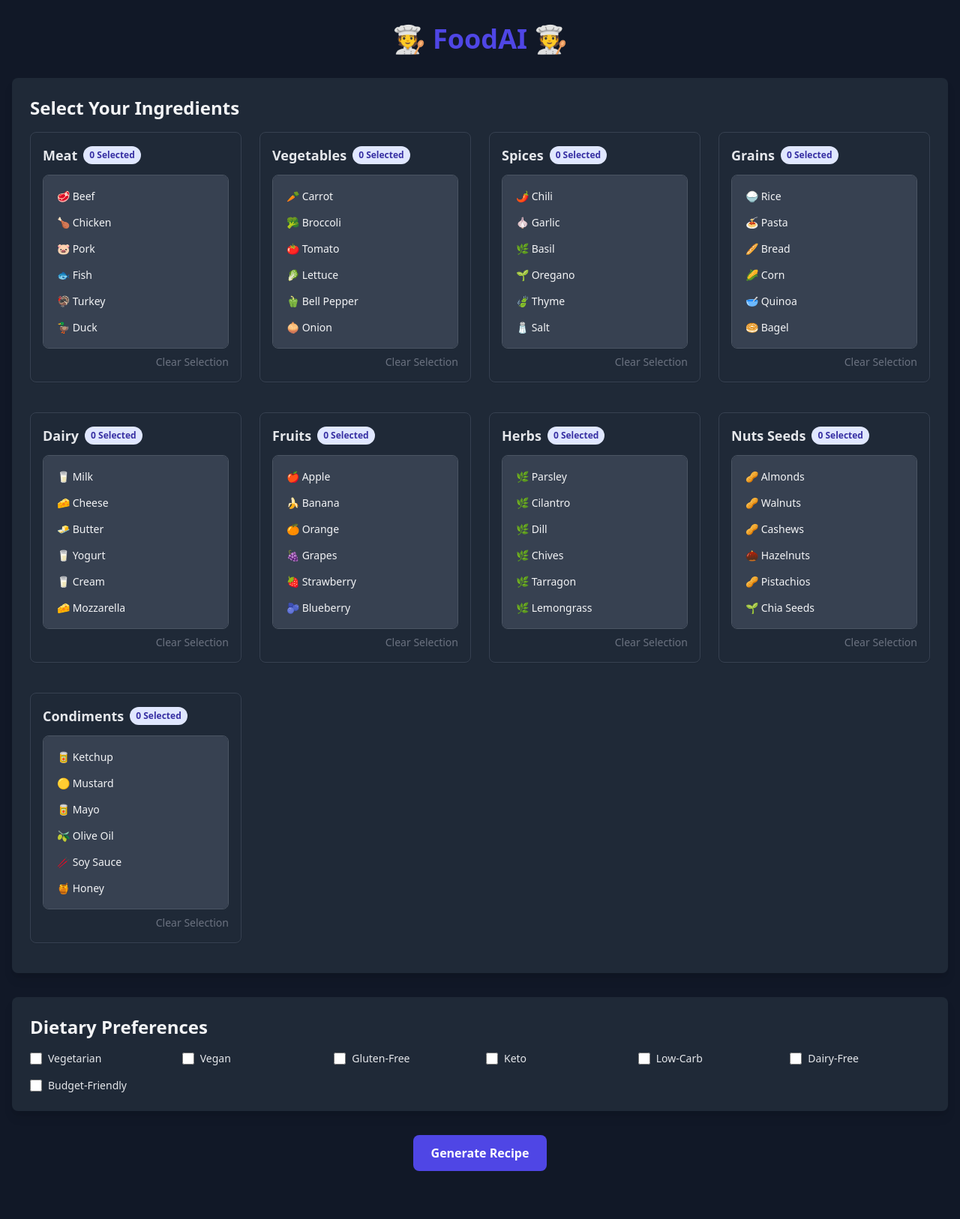
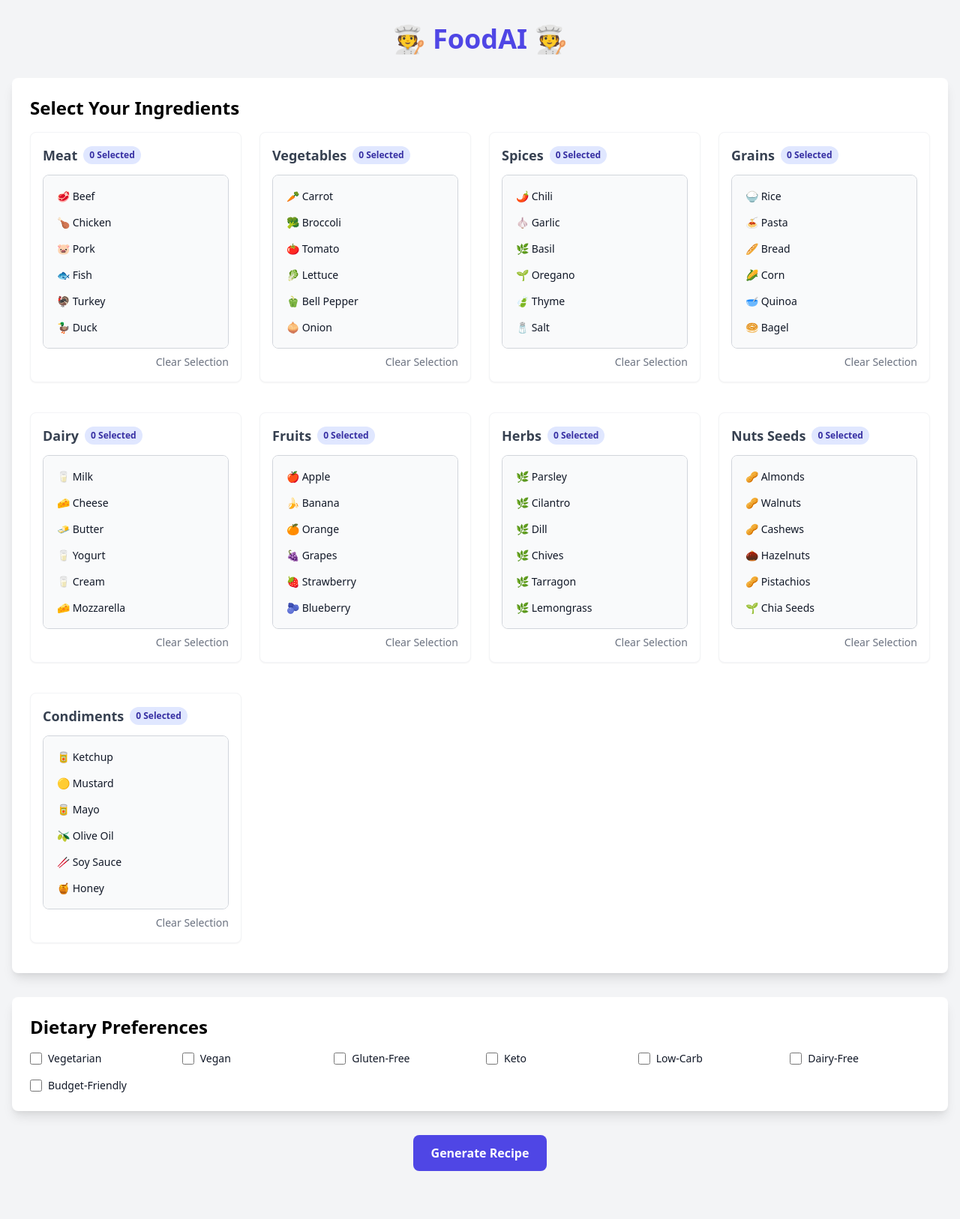
Before and after one commit to velrov1/recipe-ai, a Flask app: page / in a window 1280 px wide. Shown: the whole page at 75% size. Run offline with Flask 3, Linux system fonts and the light colour scheme.

Commit message:
Revert "feat: implement dark mode theme for better user experience"
This reverts commit e36b64658482459c433288de87f6bf48ea00d130.

```diff
--- a/templates/index.html
+++ b/templates/index.html
@@ -8,30 +8,30 @@
     <link href="https://cdnjs.cloudflare.com/ajax/libs/font-awesome/6.5.1/css/all.min.css" rel="stylesheet">
     <script src="https://cdnjs.cloudflare.com/ajax/libs/font-awesome/6.5.1/js/all.min.js"></script>
 </head>
-<body class="bg-gray-900 text-gray-100">
+<body class="bg-gray-100">
 
     <div class="container mx-auto px-4 py-8">
         <h1 class="text-4xl font-bold text-center mb-8 text-indigo-600">🧑‍🍳 FoodAI 🧑‍🍳</h1>
 
         <!-- Ingredient Selection -->
-        <div class="bg-gray-800 rounded-lg shadow-lg p-6 mb-8">
+        <div class="bg-white rounded-lg shadow-lg p-6 mb-8">
             <h2 class="text-2xl font-semibold mb-4">Select Your Ingredients</h2>
 
             <div class="grid grid-cols-1 md:grid-cols-2 lg:grid-cols-3 xl:grid-cols-4 gap-6">
                 {% for category, items in ingredients.items() %}
-                <div class="mb-4 bg-gray-800 p-4 rounded-lg shadow-sm border border-gray-700">
-                    <label class="block text-gray-200 font-bold mb-3 capitalize flex items-center">
+                <div class="mb-4 bg-white p-4 rounded-lg shadow-sm border border-gray-100">
+                    <label class="block text-gray-700 font-bold mb-3 capitalize flex items-center">
                         <span class="text-lg">{{ category.replace('_', ' ') }}</span>
                         <span class="ml-2 text-xs bg-indigo-100 text-indigo-800 px-2 py-1 rounded-full" id="{{ category }}-count">0 selected</span>
                     </label>
                     <div class="relative">
-                        <select class="ingredient-select bg-gray-700 border border-gray-600 text-gray-100 text-sm rounded-lg focus:ring-indigo-500 focus:border-indigo-500 block w-full p-2.5"
+                        <select class="ingredient-select bg-gray-50 border border-gray-300 text-gray-900 text-sm rounded-lg focus:ring-indigo-500 focus:border-indigo-500 block w-full p-2.5"
                                 data-category="{{ category }}"
                                 multiple
                                 size="6"
                                 title="Hold Ctrl/Cmd to select multiple ingredients">
                             {% for item in items %}
-                            <option value="{{ item }}" class="p-2 hover:bg-indigo-700 cursor-pointer">{{ item }}</option>
+                            <option value="{{ item }}" class="p-2 hover:bg-indigo-50 cursor-pointer">{{ item }}</option>
                             {% endfor %}
                         </select>
                         <div class="flex justify-end mt-2">
@@ -46,13 +46,13 @@
         </div>
 
         <!-- Dietary Preferences -->
-        <div class="bg-gray-800 rounded-lg shadow-lg p-6 mb-8">
+        <div class="bg-white rounded-lg shadow-lg p-6 mb-8">
             <h2 class="text-2xl font-semibold mb-4">Dietary Preferences</h2>
             <div class="grid grid-cols-2 md:grid-cols-3 lg:grid-cols-6 gap-4">
                 {% for pref in dietary_preferences %}
                 <div class="flex items-center">
-                    <input type="checkbox" id="{{ pref }}" value="{{ pref }}" class="dietary-pref w-4 h-4 text-indigo-600 bg-gray-700 border-gray-600 rounded focus:ring-indigo-500">
-                    <label for="{{ pref }}" class="ml-2 text-sm font-medium text-gray-200">{{ pref }}</label>
+                    <input type="checkbox" id="{{ pref }}" value="{{ pref }}" class="dietary-pref w-4 h-4 text-indigo-600 bg-gray-100 border-gray-300 rounded focus:ring-indigo-500">
+                    <label for="{{ pref }}" class="ml-2 text-sm font-medium text-gray-900">{{ pref }}</label>
                 </div>
                 {% endfor %}
             </div>
@@ -72,37 +72,37 @@
         </div>
 
         <!-- Recipe Display -->
-        <div id="recipeDisplay" class="hidden bg-gray-800 rounded-lg shadow-lg p-6">
+        <div id="recipeDisplay" class="hidden bg-white rounded-lg shadow-lg p-6">
             <div class="flex justify-between items-center mb-6">
-                <h2 class="text-3xl font-bold text-gray-100" id="recipeName"></h2>
+                <h2 class="text-3xl font-bold text-gray-800" id="recipeName"></h2>
                 <button id="downloadBtn" class="bg-green-500 hover:bg-green-600 text-white font-bold py-2 px-4 rounded-lg transition duration-300">
                     <i class="fas fa-download mr-2"></i>Download PDF
                 </button>
             </div>
 
             <div class="grid grid-cols-1 md:grid-cols-4 gap-4 mb-6">
-                <div class="text-center p-4 bg-gray-700 rounded-lg">
+                <div class="text-center p-4 bg-gray-50 rounded-lg">
                     <i class="fas fa-clock text-indigo-600 mb-2"></i>
-                    <p class="text-sm text-gray-300">Time</p>
+                    <p class="text-sm text-gray-600">Time</p>
                     <p class="font-semibold" id="recipeTime"></p>
                 </div>
-                <div class="text-center p-4 bg-gray-700 rounded-lg">
+                <div class="text-center p-4 bg-gray-50 rounded-lg">
                     <i class="fas fa-users text-indigo-600 mb-2"></i>
-                    <p class="text-sm text-gray-300">Servings</p>
+                    <p class="text-sm text-gray-600">Servings</p>
                     <p class="font-semibold" id="recipeServings"></p>
-                    <p class="text-xs text-gray-400" id="recipeServingSize"></p>
-                    <p class="text-xs text-gray-400" id="recipeTotalWeight"></p>
+                    <p class="text-xs text-gray-500" id="recipeServingSize"></p>
+                    <p class="text-xs text-gray-500" id="recipeTotalWeight"></p>
                     <p class="text-xs text-gray-500 italic" id="recipeServingNote"></p>
                 </div>
-                <div class="text-center p-4 bg-gray-700 rounded-lg">
+                <div class="text-center p-4 bg-gray-50 rounded-lg">
                     <i class="fas fa-euro-sign text-indigo-600 mb-2"></i>
-                    <p class="text-sm text-gray-300">Cost</p>
+                    <p class="text-sm text-gray-600">Cost</p>
                     <p class="font-semibold" id="recipeCost"></p>
-                    <p class="text-xs text-gray-400" id="recipeCostLevel"></p>
+                    <p class="text-xs text-gray-500" id="recipeCostLevel"></p>
                 </div>
-                <div class="text-center p-4 bg-gray-700 rounded-lg">
+                <div class="text-center p-4 bg-gray-50 rounded-lg">
                     <i class="fas fa-euro-sign text-indigo-600 mb-2"></i>
-                    <p class="text-sm text-gray-300">Cost per Serving</p>
+                    <p class="text-sm text-gray-600">Cost per Serving</p>
                     <p class="font-semibold" id="recipeCostPerServing"></p>
                 </div>
             </div>
@@ -116,24 +116,24 @@
                 <div>
                     <h3 class="text-xl font-semibold mb-4">Nutritional Information Per Serving</h3>
                     <div class="grid grid-cols-2 gap-4">
-                        <div class="p-3 bg-gray-700 rounded-lg">
-                            <p class="text-sm text-gray-300">Calories</p>
+                        <div class="p-3 bg-gray-50 rounded-lg">
+                            <p class="text-sm text-gray-600">Calories</p>
                             <p class="font-semibold" id="recipeCalories"></p>
                         </div>
-                        <div class="p-3 bg-gray-700 rounded-lg">
-                            <p class="text-sm text-gray-300">Protein</p>
+                        <div class="p-3 bg-gray-50 rounded-lg">
+                            <p class="text-sm text-gray-600">Protein</p>
                             <p class="font-semibold" id="recipeProtein"></p>
                         </div>
-                        <div class="p-3 bg-gray-700 rounded-lg">
-                            <p class="text-sm text-gray-300">Carbs</p>
+                        <div class="p-3 bg-gray-50 rounded-lg">
+                            <p class="text-sm text-gray-600">Carbs</p>
                             <p class="font-semibold" id="recipeCarbs"></p>
                         </div>
-                        <div class="p-3 bg-gray-700 rounded-lg">
-                            <p class="text-sm text-gray-300">Fat</p>
+                        <div class="p-3 bg-gray-50 rounded-lg">
+                            <p class="text-sm text-gray-600">Fat</p>
                             <p class="font-semibold" id="recipeFat"></p>
                         </div>
-                        <div class="p-3 bg-gray-700 rounded-lg">
-                            <p class="text-sm text-gray-300">Fiber</p>
+                        <div class="p-3 bg-gray-50 rounded-lg">
+                            <p class="text-sm text-gray-600">Fiber</p>
                             <p class="font-semibold" id="recipeFiber"></p>
                         </div>
                     </div>
@@ -147,7 +147,7 @@
 
             <div class="mt-8">
                 <h3 class="text-xl font-semibold mb-4">Cooking Tips</h3>
-                <p id="recipeTips" class="text-gray-300"></p>
+                <p id="recipeTips" class="text-gray-700"></p>
             </div>
 
             <div id="difficultyContainer" class="mt-8" style="display: none;">
```
